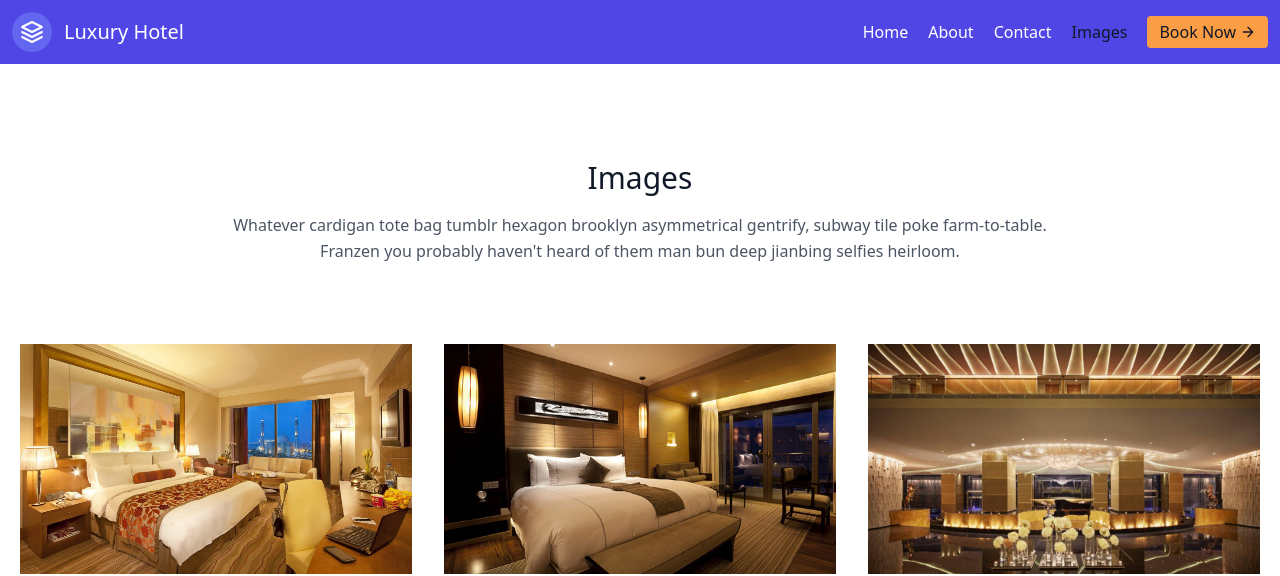
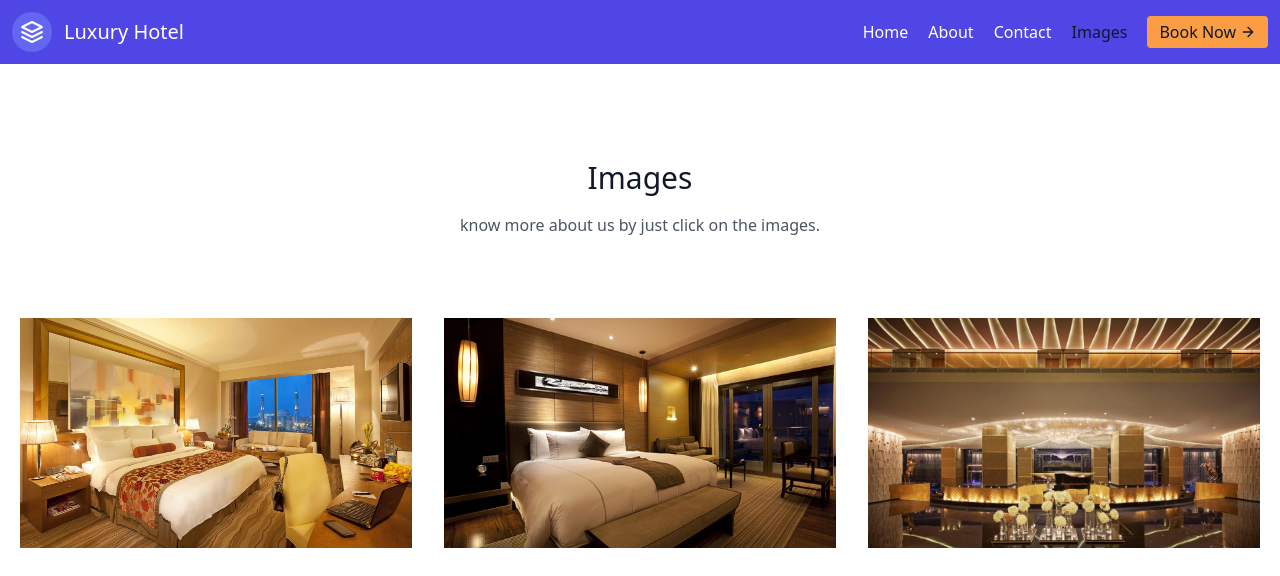
Before and after one commit to gauravindulkar/bookinghotel, a plain HTML site: page Images.html in a window 1280 px wide. Shown: the top 576 px of the page. Drawn offline with nearby package versions, Linux system fonts and the light colour scheme.

Commit message:
Update Images.html

```diff
--- a/Images.html
+++ b/Images.html
@@ -36,7 +36,7 @@
         <div class="container px-5 py-24 mx-auto">
           <div class="flex flex-col text-center w-full mb-20">
             <h1 class="sm:text-3xl text-2xl font-medium title-font mb-4 text-gray-900">Images</h1>
-            <p class="lg:w-2/3 mx-auto leading-relaxed text-base">Whatever cardigan tote bag tumblr hexagon brooklyn asymmetrical gentrify, subway tile poke farm-to-table. Franzen you probably haven't heard of them man bun deep jianbing selfies heirloom.</p>
+            <p class="lg:w-2/3 mx-auto leading-relaxed text-base">know more about us by just click on the images.</p>
           </div>
           <div class="flex flex-wrap -m-4">
             <div class="lg:w-1/3 sm:w-1/2 p-4">
```
